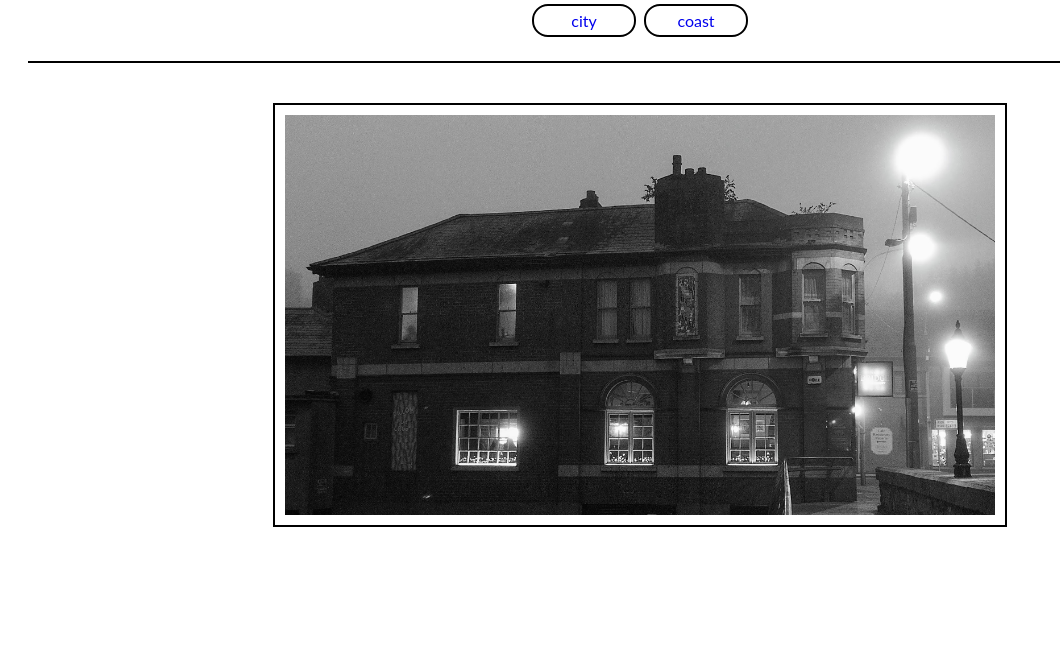
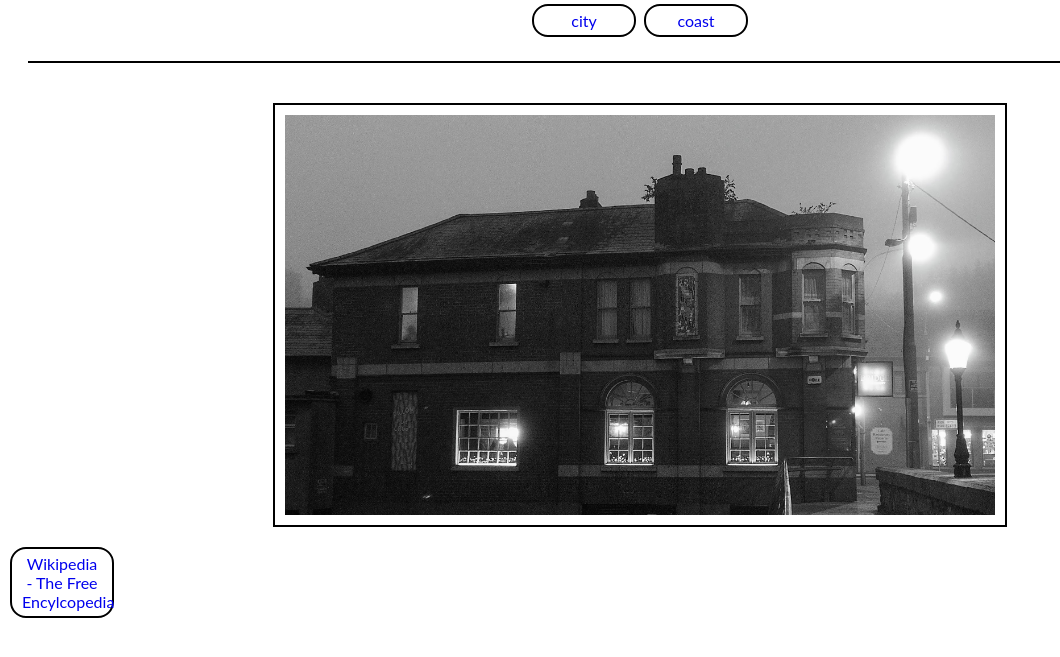
Before and after one commit to dvfrancis/dublin-photos, a plain HTML site: page index.html in a window 1280 px wide. Shown: the part 81-738 px from the top of the page, without its empty margins (0-1060 px from the left). Drawn offline with Linux system fonts and the light colour scheme.

Commit message:
Page update

```diff
--- a/index.html
+++ b/index.html
@@ -21,5 +21,6 @@
     <figure>
         <img src="assets/images/city.jpg" alt="An image of urban Dublin">
     </figure>
+    <a href="https://www.wikipedia.org" target="_blank">Wikipedia - The Free Encylcopedia</a>
 </body>
 </html>
```
